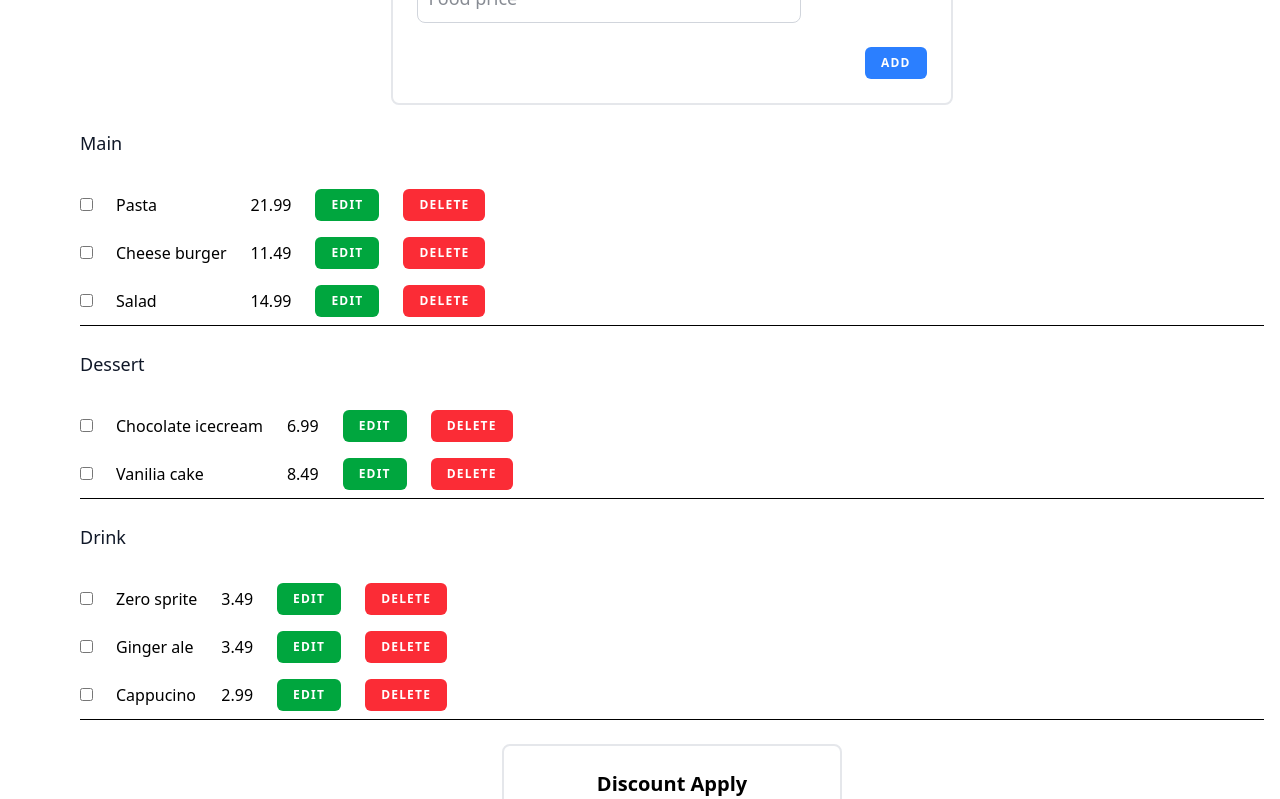
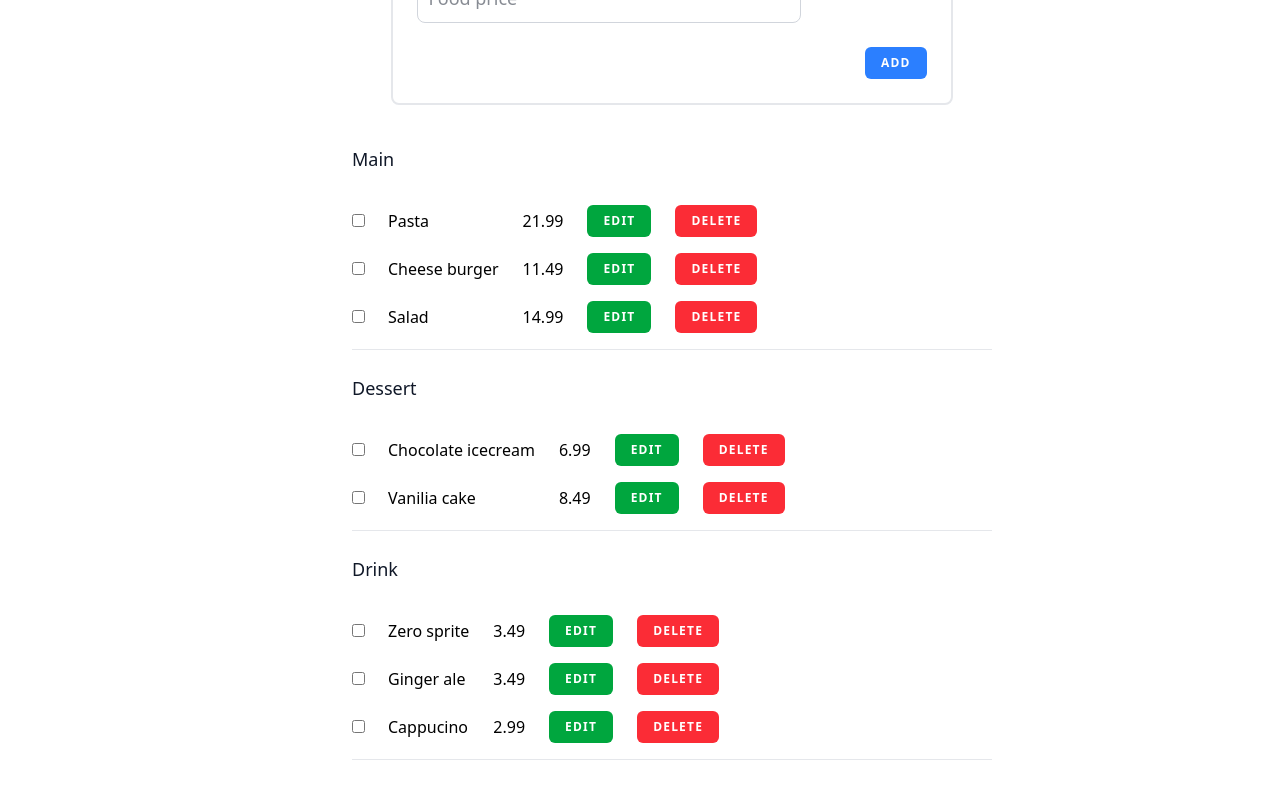
Before and after one commit to yeonwha/menuapp_js, a Next.js app: page / in a window 1280 px wide. Shown: the part 400-1199 px from the top of the page. Built offline with nearby package versions, Linux system fonts and the light colour scheme.

Commit message:
Built api document

```diff
--- a/components/List.js
+++ b/components/List.js
@@ -1,6 +1,5 @@
 import PrimaryButton from "./Buttons/PrimaryButton";
 import DangerButton from "./Buttons/DangerButton";
-import { useEffect } from "react";
 
 export default function List({foodList, setFoodList}) {
     const foodCategory = ["Main", "Dessert", "Drink"];
@@ -55,7 +54,7 @@ export default function List({foodList, setFoodList}) {
                             ))}
                         </tbody>
                     </table>
-                    <hr />
+                    <hr className="w-160 h-px my-2 bg-gray-200 border-0 dark:bg-gray-700" />
                 </div>
             ))}
         </ol>
--- a/pages/index.js
+++ b/pages/index.js
@@ -25,7 +25,7 @@ export default function Home() {
           <div className="flex justify-center">
           <Form />
           </div>
-          <div className="container my-4">
+          <div className="container my-4 flex justify-center">
           <List key={() => (foodList.length + 1)} foodList={foodList} setFoodList={setFoodList}/>
           </div>
           <div className="flex justify-center">
```
Also changed, not shown: 2 other files (tests, documents, lock files or other folders).
